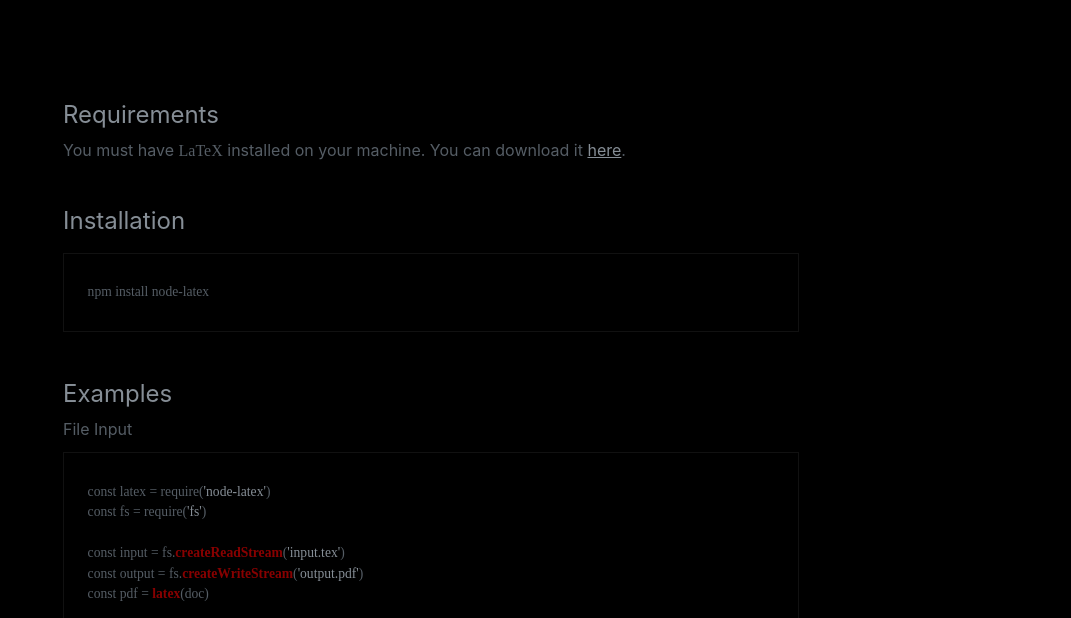
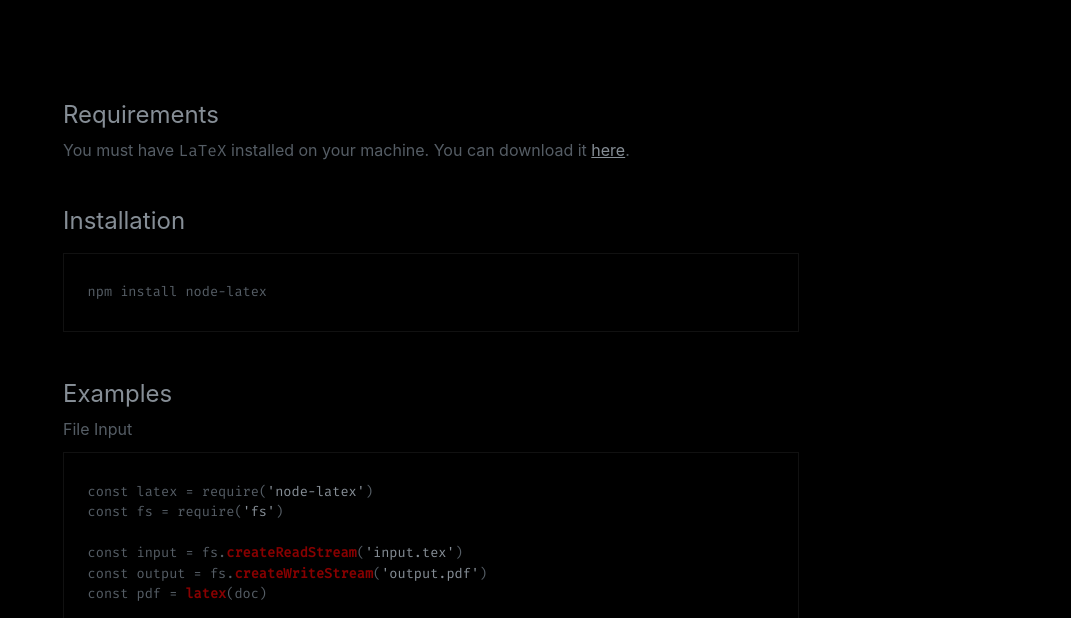
Before and after one commit to saadq/node-latex, a plain HTML site: page index.html in a window 1280 px wide. Shown: the part 182-800 px from the top of the page, without its empty margins (209-1280 px from the left). Drawn offline with nearby package versions, Linux system fonts and the light colour scheme.

Commit message:
include fonts

```diff
--- a/index.html
+++ b/index.html
@@ -6,6 +6,7 @@
     <meta name="viewport" content="width=device-width, initial-scale=1" />
     <title>node-latex</title>
     <link rel="stylesheet" href="https://cdnjs.cloudflare.com/ajax/libs/meyer-reset/2.0/reset.min.css"/>
+    <link href="https://fonts.googleapis.com/css?family=Fira+Mono|Fira+Sans" rel="stylesheet">
     <link rel="stylesheet" href="https://cdnjs.cloudflare.com/ajax/libs/highlight.js/9.12.0/styles/default.min.css">
     <style>
       body {
```
